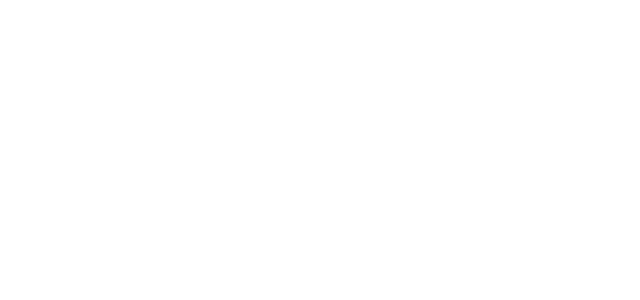
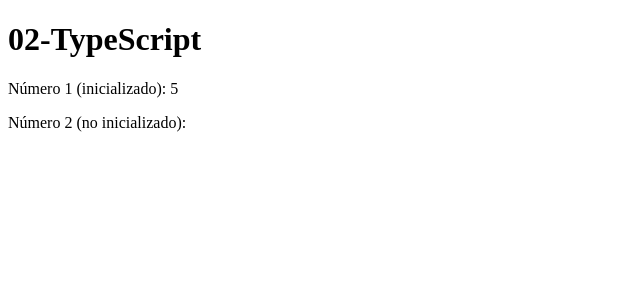
Before and after one commit to JCSC79/dwcc-angular-clases, an Angular app: page / in a window 1280 px wide. Shown: the top 300 px of the page, without its empty margins (0-640 px from the left). Built offline with nearby package versions, Linux system fonts and the light colour scheme.

Commit message:
Añadido ejercicio T05E01-TypeScript

```diff
--- a/src/app/app.component.html
+++ b/src/app/app.component.html
@@ -0,0 +1,3 @@
+<h1>{{ title }}</h1>
+<p>Número 1 (inicializado): {{ numero1 }}</p>
+<p>Número 2 (no inicializado): {{ numero2 }}</p>
--- a/src/app/app.component.ts
+++ b/src/app/app.component.ts
@@ -1,12 +1,20 @@
 import { Component } from '@angular/core';
+import { RouterOutlet } from '@angular/router';
 
 @Component({
   selector: 'app-root',
   standalone: true,
-  imports: [],
+  imports: [RouterOutlet],
   templateUrl: './app.component.html',
   styleUrl: './app.component.css'
 })
 export class AppComponent {
-  title = 'ProxectoEnBranco';
+  title = '02-TypeScript';
+
+  // Declaramos unha propiedade de clase (variable) de tipo numérico inicializada a un valor
+  numero1: number = 5;
+  /* Declaramos unha propiedade de clase de tipo numérico non inicializada (engadimos nas opcións de compilador do tsconfig.json a seguinte clave
+    "strictPropertyInitialization": false,)
+  */
+  numero2: number;
 }
--- a/src/app/app.config.ts
+++ b/src/app/app.config.ts
@@ -2,7 +2,8 @@
 import { provideRouter } from '@angular/router';
 
 import { routes } from './app.routes';
+import { provideClientHydration } from '@angular/platform-browser';
 
 export const appConfig: ApplicationConfig = {
-  providers: [provideZoneChangeDetection({ eventCoalescing: true }), provideRouter(routes)]
+  providers: [provideZoneChangeDetection({ eventCoalescing: true }), provideRouter(routes), provideClientHydration()]
 };
--- a/src/index.html
+++ b/src/index.html
@@ -2,7 +2,7 @@
 <html lang="en">
 <head>
   <meta charset="utf-8">
-  <title>ProxectoEnBranco</title>
+  <title>01OlaMundo</title>
   <base href="/">
   <meta name="viewport" content="width=device-width, initial-scale=1">
   <link rel="icon" type="image/x-icon" href="favicon.ico">
--- a/tsconfig.json
+++ b/tsconfig.json
@@ -5,6 +5,8 @@
   "compilerOptions": {
     "outDir": "./dist/out-tsc",
     "strict": true,
+    "strictPropertyInitialization": false,
+    "noImplicitAny": false,
     "noImplicitOverride": true,
     "noPropertyAccessFromIndexSignature": true,
     "noImplicitReturns": true,
```
Also changed, not shown: src/app/app.config.server.ts (added, +11 -0 lines), src/main.server.ts (added, +7 -0 lines).
